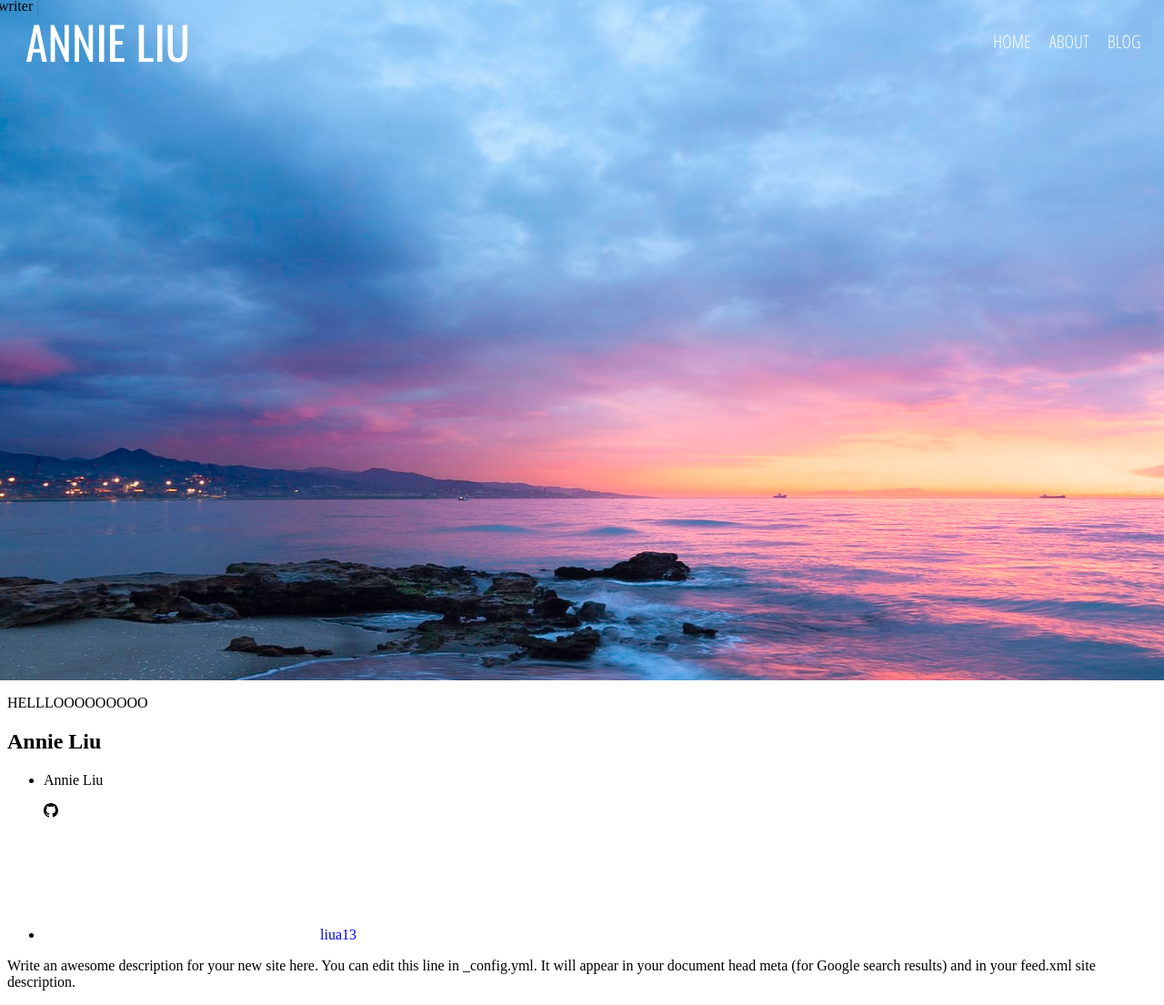
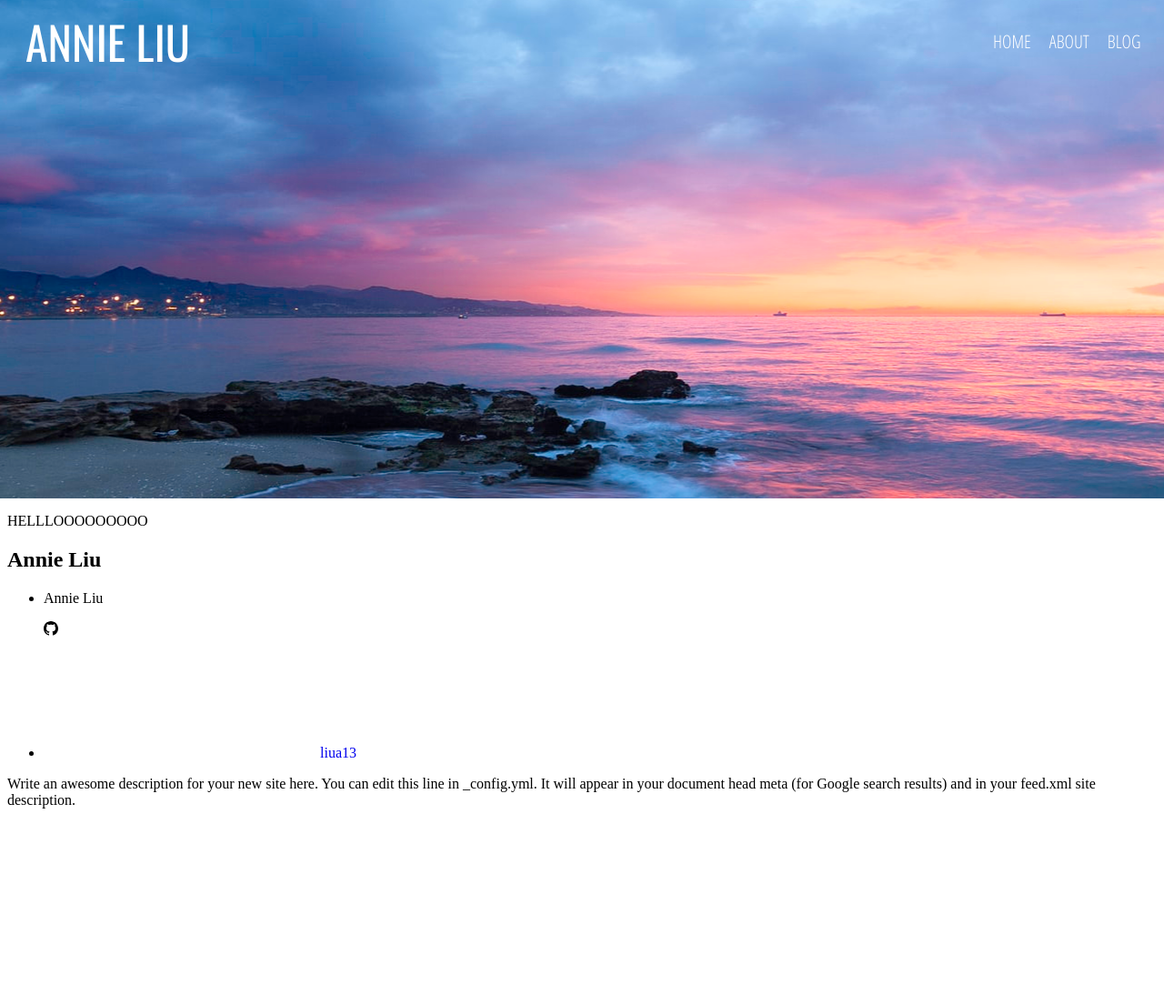
Before and after one commit to liua13/Blog, a Jekyll site: the page built from index.markdown, in a window 1280 px wide. Shown: the whole page at 91% size. Built offline with Jekyll 4.4.1, drawn with Linux system fonts in a browser that asks for light colours; nearby versions of some CDN libraries; after the commit the page ends 905 px from its top, so only the background shows below that.

Commit message:
updated home for phone

```diff
--- a/assets/SCSS/main.scss
+++ b/assets/SCSS/main.scss
@@ -23,7 +23,7 @@
 	min-height: 750px;
 	width: 105%;
 	padding: 0;
-	margin: -100px 0px 0px -10px;
+	margin: -300px 0px 0px -10px;
 }
 
 // *** nav bar ***
```
